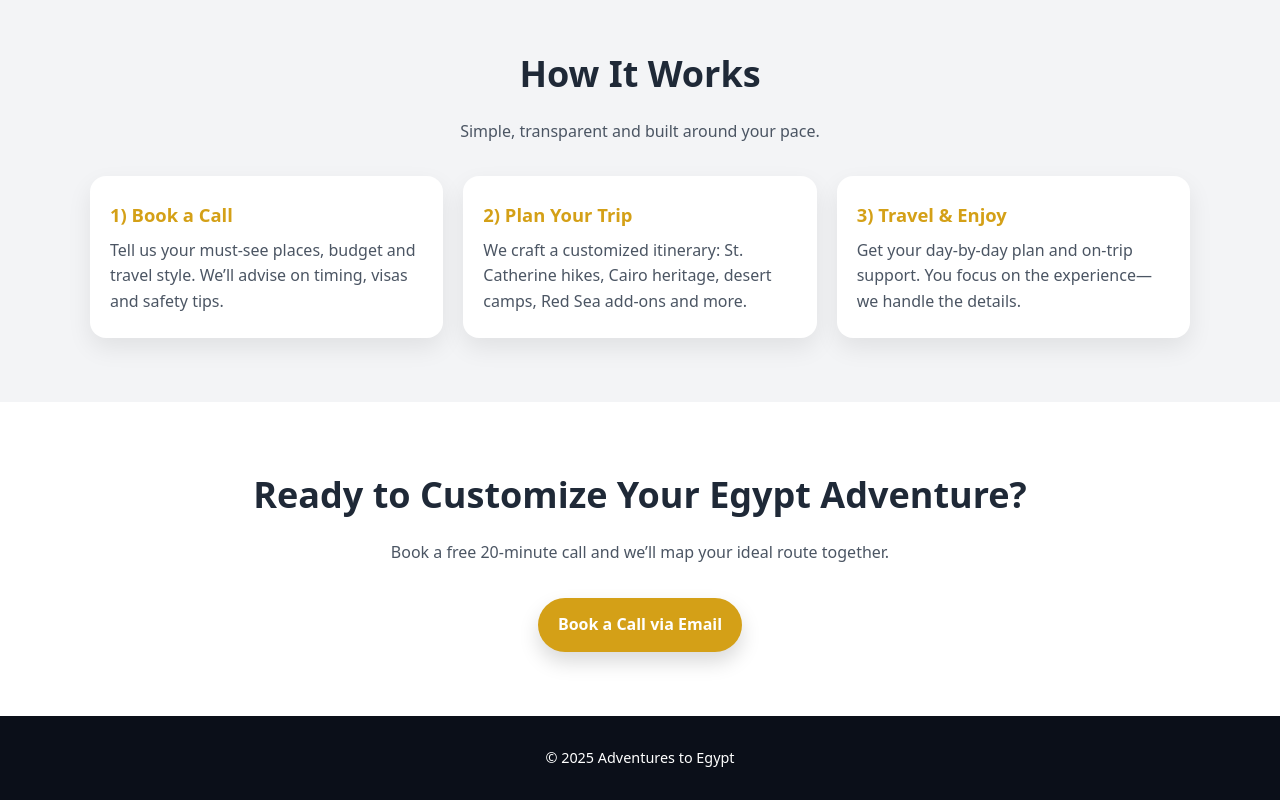
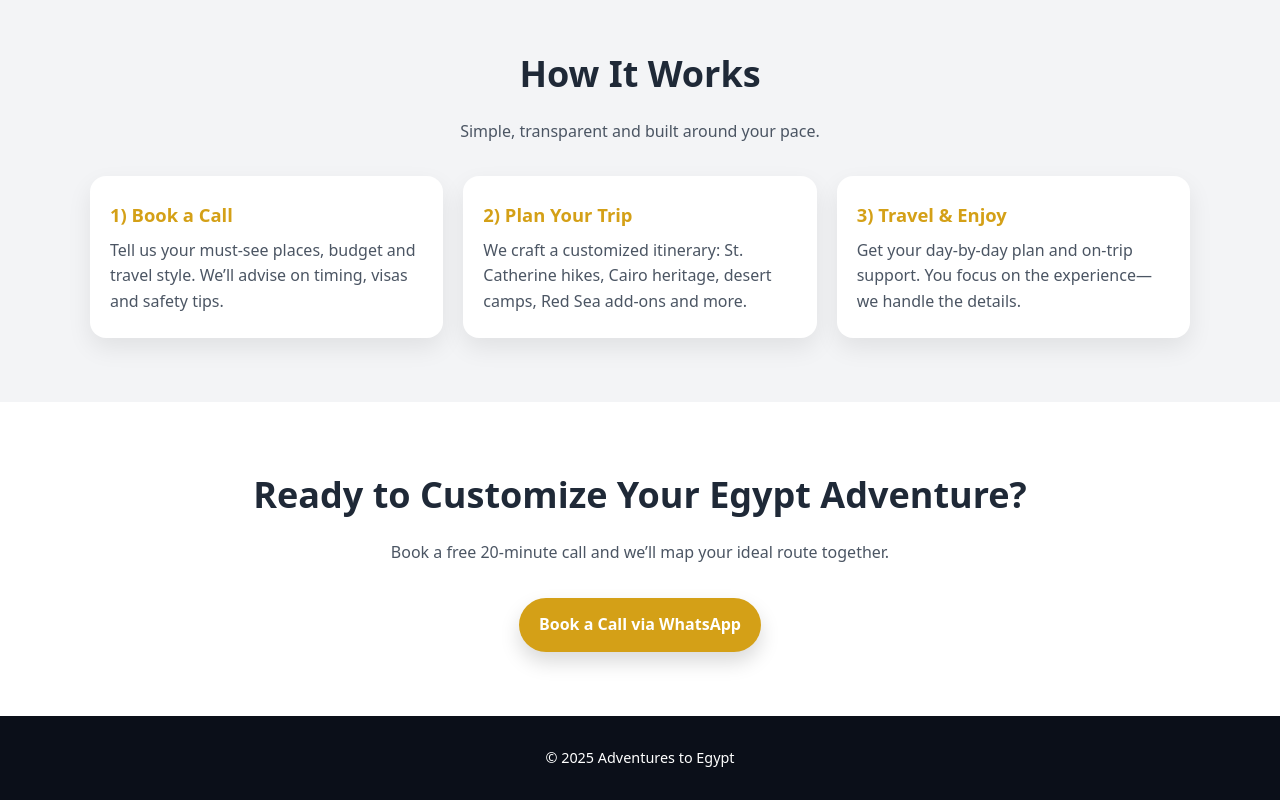
Before and after one commit to naomiputz-coder/Egypt-Travels, a plain HTML site: page index.html in a window 1280 px wide. Shown: the part 739-1539 px from the top of the page. Drawn offline with Linux system fonts and the light colour scheme.

Commit message:
Whatsapp update index.html

```diff
--- a/index.html
+++ b/index.html
@@ -45,7 +45,7 @@
     <div class="container" style="text-align:center">
       <h2>Ready to Customize Your Egypt Adventure?</h2>
       <p class="lead">Book a free 20‑minute call and we’ll map your ideal route together.</p>
-      <a class="btn" href="mailto:you@example.com?subject=Trip%20Planning%20Call%20-%20Egypt">Book a Call via Email</a>
+      <a class="btn" href="mailto:you@example.com?subject=Trip%20Planning%20Call%20-%20Egypt">Book a Call via WhatsApp</a>
     </div>
   </section>
 
```
